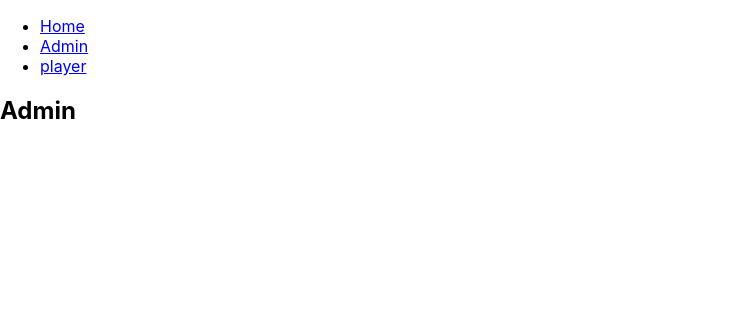
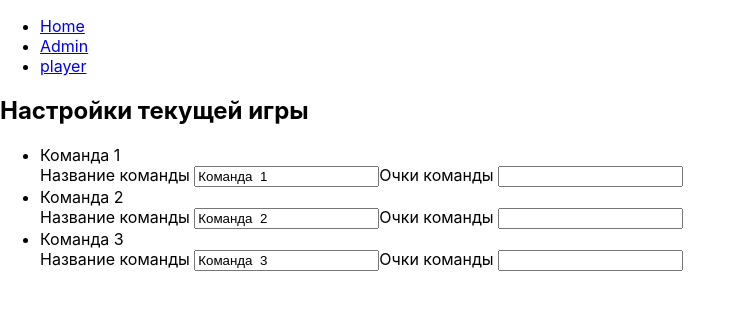
Before and after one commit to SocnetDev/wherelogic, a React (Create React App) app: page /admin in a window 1280 px wide. Shown: the top 310 px of the page, without its empty margins (0-745 px from the left). Built offline with nearby package versions, Linux system fonts and the light colour scheme.

Commit message:
Добавил в админку настройку команд-участников (без стилизации и БЛ)

```diff
--- a/src/pages/Admin.tsx
+++ b/src/pages/Admin.tsx
@@ -1,6 +1,44 @@
-import React from "react";
+import React, {ChangeEvent, useState} from "react";
+
+type CommandsListProps = {
+    count: number;
+}
+
+type CommandProps = {
+    name: string;
+}
+
+function Command(props: CommandProps) {
+    const [name, setName] = useState<any>(props.name || '');
+
+    return (
+        <li>
+            <div>{name}</div>
+            <label>Название команды <input type="text"
+                                           value={name}
+                                           onChange={(e: ChangeEvent<HTMLInputElement>) => {setName(e.target.value)}}/>
+            </label>
+            <label>Очки команды <input type="number" min="0"/></label>
+        </li>
+    );
+}
+
+function CommandsList(props: CommandsListProps) {
+    const commands = Array.from({length: props.count}, () => null);
+    const commandsItems = commands.map((number: any, index: number) =>
+        <Command name={`Команда  ${index + 1}`} key={index}/>
+    );
+    return (
+        <ul>{commandsItems}</ul>
+    );
+}
 
 export function Admin() {
-    // Тут короче то что видит ведущий, а именно кнопка переключения вопроса, правильный ответ, возможно подсказки
-    return <h2>Admin</h2>;
+    // Начальный экран ведущего
+    return (
+        <div>
+            <h2>Настройки текущей игры</h2>
+            <CommandsList count={3} />
+        </div>
+    );
 }
```
